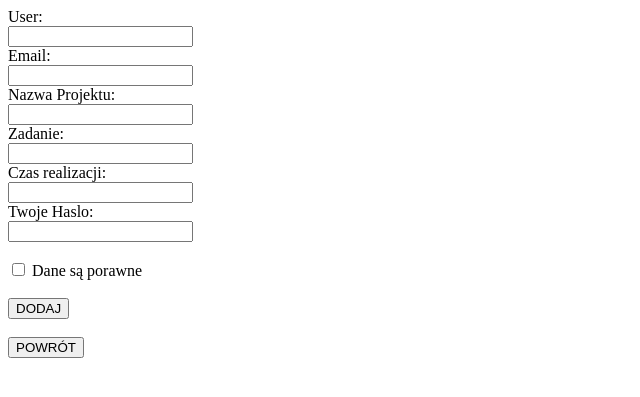
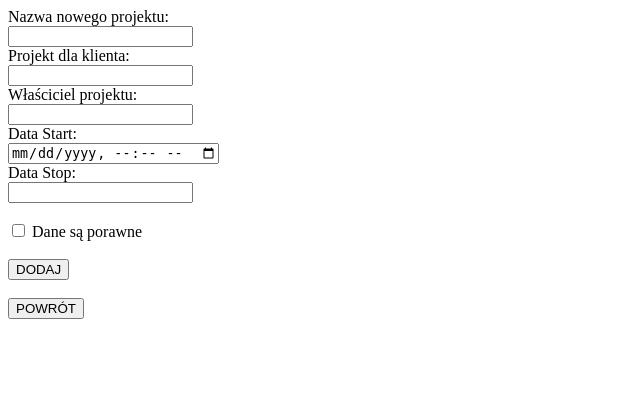
Before and after one commit to olastaa/projectt, a PHP site: page /dodajnowyp.php in a window 1280 px wide. Shown: the top 397 px of the page, without its empty margins (0-640 px from the left). Run offline with PHP 8.4, Linux system fonts and the light colour scheme.

Commit message:
Add files via upload
drobne zmiany i uporządkowanie kodu.
W Zaloguj.php dodalem do SELECT po prostu nazwy kolejnych kolumn i działa wyciąganie z bazy.

```diff
--- a/dodajnowyp.php
+++ b/dodajnowyp.php
@@ -2,24 +2,71 @@
 
 session_start();
 
-if(isset($_POST['email']))
+if(isset($_POST['Projekt']))
 {
     //udana walidajca, tak!
     $wszystko_OK=true;
     //Sprawdzenie User
-    $user = $_POST['user'];
+    $Projekt = $_POST['Projekt'];
 
     //Sprawdzenie dlugosci usera
-    if((strlen($user)<3) || (strlen($user)>20))
+    if((strlen($Projekt)<3) || (strlen($Projekt)>20))
     {
         $wszystko_OK=false;
-        $_SESSION['e_user']="User musi posiadać od 3 do 20 znaków";
+        $_SESSION['e_Projekt']="Projekt musi posiadać od 3 do 20 znaków";
     }
-        if($wszystko_OK==true)
+
+    if(ctype_alnum($Projekt)==false)
+    {
+        $wszystko_OK=false;
+        $_SESSION['Projekt']="Projekt może skłdać się z liter i cyfr (bez polskich znaków)";
+    }
+    $haslo_hash = password_hash("admin1", PASSWORD_DEFAULT);
+    /* robocze wyświtlanie Hasha przez php:
+    echo $haslo_hash; exit();
+    */
+
+    // chekbox - czy dane sa poprawne: //
+    if(!isset($_POST['akceptacja']))
+        {
+        $wszystko_OK=false;
+        $_SESSION['e_akceptacja']="Zaznacz pole 'Dane są poprawne'";
+    }
+    require_once "connect.php";
+    mysqli_report(MYSQLI_REPORT_STRICT);
+
+    try{
+        $polaczenie = new mysqli($host, $db_user, $db_password, $db_name);
+        if ($polaczenie->connect_errno!=0)
+        {
+            throw new Exception(mysqli_connect_errno());
+        }
+        else
+        {
+            $rezultat = $polaczenie->query("SELECT ID FROM projekty WHERE Projekt='$Projekt'");
+            if(!rezultat) throw new Exception($polaczenie->error);
+
+            $ile_takich_Projektow = $rezultat->num_rows;
+            if($ile_takich_Projektow>0)
+            {
+                $wszystko_OK=false;
+                $_SESSION['e_Projekt']="Nazwa projektu już istnieje!";
+            }
+
+            $polaczenie->close();
+        }
+
+    } catch (Exception $ex) {
+echo '<span style="color:red;">Bląd Serwera - juhu</span>';
+echo '<br />Informacja developerska: '.$ex;
+    }
+
+
+       /* if($wszystko_OK==true)
         {
             //udana walidacja
             echo "Udana walidacja!"; exit();
-        }
+        } */
         }
 
 ?>
@@ -42,23 +89,37 @@ if(isset($_POST['email']))
     </head>
     <body>
         <form method="post">
-            User: <br/> <input type="text" name="user" /><br />
+            Nazwa nowego projektu: <br/> <input type="text" name="Projekt" /><br />
             <?php
-            if(isset($_SESSION['e_user']))
+            if(isset($_SESSION['e_Projekt']))
             {
-            echo'<div class="error">'.$_SESSION['e_user'].'</div>';
-            unset($_SESSION['e_user']);
+            echo'<div class="error">'.$_SESSION['e_Projekt'].'</div>';
+            unset($_SESSION['e_Projekt']);
                     }
                     ?>
-            Email: <br/> <input type="text" name="email" /><br />
-            Nazwa Projektu: <br/> <input type="text" name="Projekt" /><br />
-           Zadanie: <br/> <input type="text" name="Zadanie" /><br />
-            Czas realizacji: <br/> <input type="text" name="Czas realizacji" /><br />
-            Twoje Haslo: <br/> <input type="password" name="haslo1" /><br />
+            Projekt dla klienta: <br/> <input type="text" name="ID_Klienta" /><br />
+            Właściciel projektu: <br/> <input type="text" name="ID_Pracownika" /><br />
+            Data Start: <br/> <input type="datetime-local" name="Data_start" /><br />
+            Data Stop: <br/> <input type="datetime" name="Data_stop" /><br />
+<!-- Formularz Hashowania hasła: <br/> <input type="password" name="haslo" /><br /> -->
+            <?php
+            if(isset($_SESSION['e_haslo']))
+            {
+            echo'<div class="error">'.$_SESSION['e_haslo'].'</div>';
+            unset($_SESSION['e_haslo']);
+                    }
+                    ?>
             <br/>
             <label>
                 <input type="checkbox" name="akceptacja" /> Dane są porawne
             </label><br />
+            <?php
+            if(isset($_SESSION['e_akceptacja']))
+            {
+            echo'<div class="error">'.$_SESSION['e_akceptacja'].'</div>';
+            unset($_SESSION['e_akceptacja']);
+                    }
+                    ?>
             <br />
             <input type="submit" value="DODAJ" /><br />
             <br />
```
Also changed, not shown: strona1.php (+17 -32 lines), zaloguj.php (+16 -12 lines).
